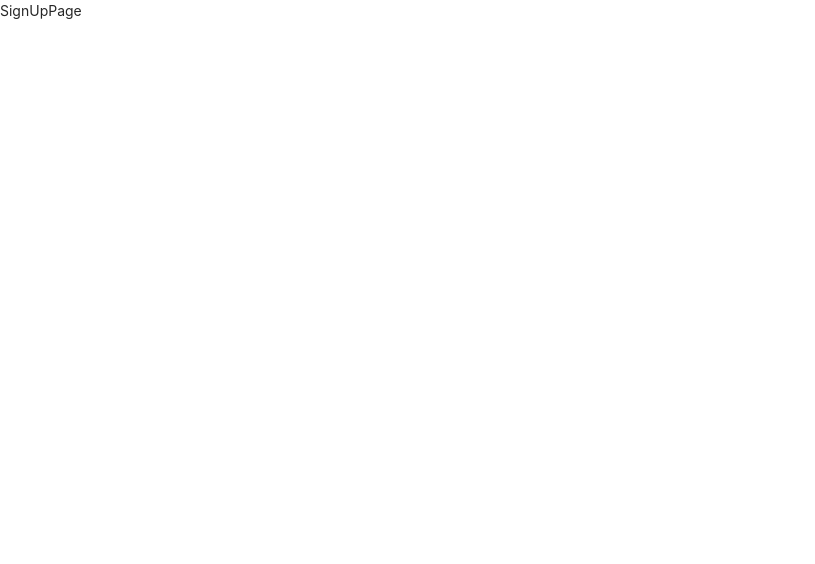
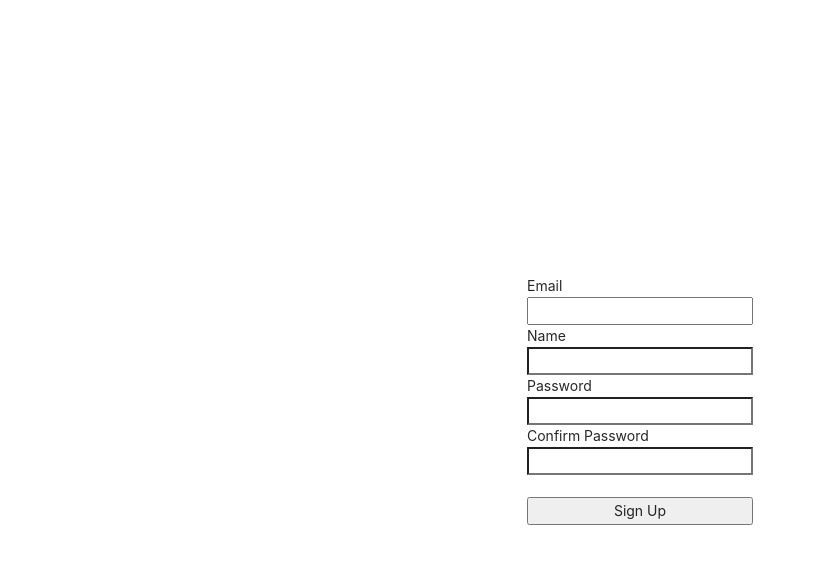
Before and after one commit to tasddc1226/Nest, a React (Create React App) app in the folder boiler-plate/client/: page /signup in a window 1280 px wide. Shown: the top 564 px of the page, without its empty margins (0-815 px from the left). Built offline with nearby package versions, Linux system fonts and the light colour scheme.

Commit message:
[feat] 회원 가입 기능 추가

```diff
--- a/boiler-plate/client/src/_actions/types.js
+++ b/boiler-plate/client/src/_actions/types.js
@@ -1 +1,2 @@
 export const LOGIN_USER = "login_user";
+export const SIGNUP_USER = "signup_user";
--- a/boiler-plate/client/src/_actions/user_actions.js
+++ b/boiler-plate/client/src/_actions/user_actions.js
@@ -1,5 +1,5 @@
 import axios from "axios";
-import { LOGIN_USER } from "./types";
+import { LOGIN_USER, SIGNUP_USER } from "./types";
 
 export function loginUser(dataTosubmit) {
   const request = axios
@@ -12,3 +12,15 @@ export function loginUser(dataTosubmit) {
     payload: request,
   };
 }
+
+export function signupUser(dataTosubmit) {
+  const request = axios
+    .post("/api/users/signup", dataTosubmit)
+    .then((response) => response.data);
+
+  return {
+    // 받은 request를 Reducer로 넘겨줌
+    type: SIGNUP_USER,
+    payload: request,
+  };
+}
--- a/boiler-plate/client/src/_reducers/user_reducer.js
+++ b/boiler-plate/client/src/_reducers/user_reducer.js
@@ -1,4 +1,4 @@
-import { LOGIN_USER } from "../_actions/types";
+import { LOGIN_USER, SIGNUP_USER } from "../_actions/types";
 
 export default function (state = {}, action) {
   switch (action.type) {
@@ -7,6 +7,10 @@ export default function (state = {}, action) {
       return { ...state, loginSuccess: action.payload };
       break;
 
+    case SIGNUP_USER:
+      return {...state, signup: action.payload };
+      break;
+
     default:
       return state;
   }
--- a/boiler-plate/client/src/components/views/SignUpPage/SignUpPage.js
+++ b/boiler-plate/client/src/components/views/SignUpPage/SignUpPage.js
@@ -1,7 +1,89 @@
-import React from "react";
+import React, { useState } from "react";
+import { useDispatch } from "react-redux";
+import { signupUser } from "../../../_actions/user_actions";
+import { useNavigate } from "react-router-dom";
 
-function SignUpPage() {
-  return <div>SignUpPage</div>;
+function SignUpPage(props) {
+
+  const dispatch = useDispatch();
+  let navigate = useNavigate();
+
+  const [Email, setEmail] = useState("");
+  const [Name, setName] = useState("");
+  const [Password, setPassword] = useState("");
+  const [ConfirmPassword, setConfirmPassword] = useState("");
+
+
+  const onEmailHandler = (event) => {
+    setEmail(event.currentTarget.value);
+  };
+
+  const onNameHandler = (event) => {
+    setName(event.currentTarget.value);
+  };
+
+  const onPasswordHandler = (evnet) => {
+    setPassword(evnet.currentTarget.value);
+  };
+
+  const onConfirmPasswordHandler = (evnet) => {
+    setConfirmPassword(evnet.currentTarget.value);
+  };
+
+  const onSubmitHandler = (evnet) => {
+    evnet.preventDefault(); // page refresh 막아주기
+
+    if (Password !== ConfirmPassword) {
+      return alert('비밀번호가 다릅니다.')
+    }
+
+    let body = {
+      email: Email,
+      name: Name,
+      password: Password,
+    };
+
+    dispatch(signupUser(body)).then((response) => {
+      if(response.payload.success) {
+        alert('회원가입 성공! 로그인 페이지로 이동합니다.');
+        navigate('/login');
+      } else {
+        alert('이미 존재하는 회원입니다.');
+      }
+    });
+  };
+
+  return (
+    <div
+      style={{
+        display: "flex",
+        justifyContent: "center",
+        alignItems: "center",
+        width: "100%",
+        height: "100vh",
+      }}
+    >
+      <form
+        style={{ display: "flex", flexDirection: "column" }}
+        onSubmit={onSubmitHandler}
+      >
+        <label>Email</label>
+        <input type="email" value={Email} onChange={onEmailHandler} />
+
+        <label>Name</label>
+        <input type="text" value={Name} onChange={onNameHandler} />
+
+        <label>Password</label>
+        <input type="password" value={Password} onChange={onPasswordHandler} />
+
+        <label>Confirm Password</label>
+        <input type="password" value={ConfirmPassword} onChange={onConfirmPasswordHandler} />
+
+        <br />
+        <button type="submit">Sign Up</button>
+      </form>
+    </div>
+  )
 }
 
 export default SignUpPage;
```
